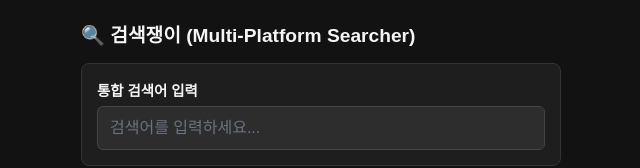
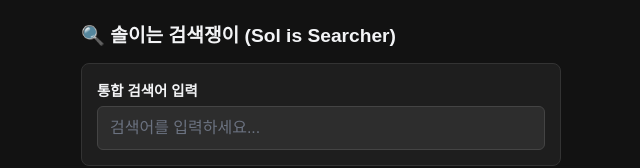
Before and after one commit to skekddu2-maker/janmullabi, a plain HTML site: page index.html in a window 1280 px wide. Shown: the top 168 px of the page, without its empty margins (319-959 px from the left). Drawn offline with Linux system fonts and the light colour scheme.

Commit message:
Update index.html

```diff
--- a/index.html
+++ b/index.html
@@ -97,7 +97,7 @@
 <body>
 
 <div class="container">
-    <h1>🔍 검색쟁이 (Multi-Platform Searcher)</h1>
+    <h1>🔍 솔이는 검색쟁이 (Sol is Searcher)</h1>
 
     <div class="search-box">
         <label style="font-size: 0.9rem; font-weight: bold; display: block; margin-bottom: 6px;">통합 검색어 입력</label>
```
